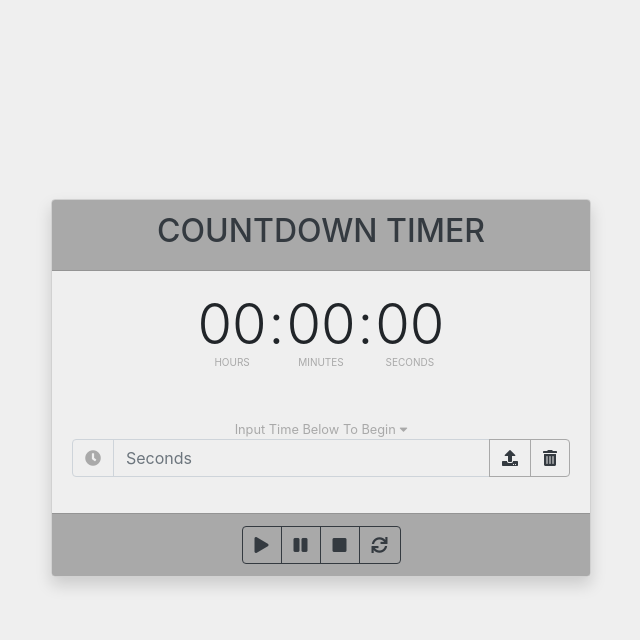
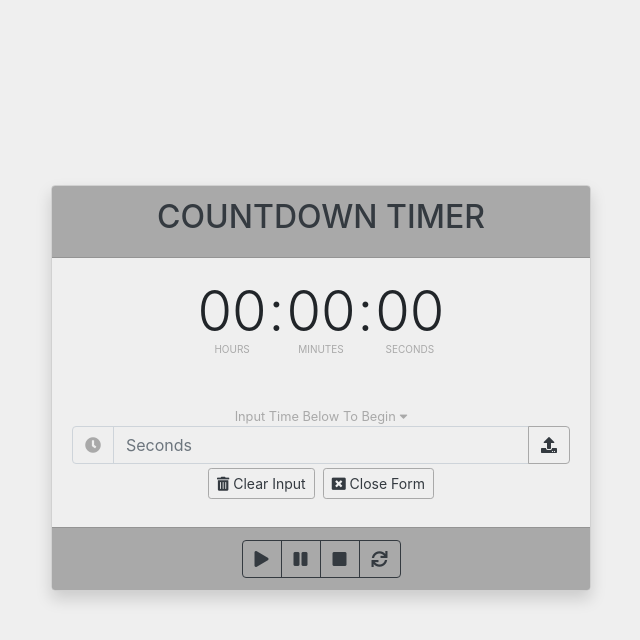
Before and after one commit to WessCoby/countdown-timer, a React (Create React App) app: page / in a window 1280 px wide. Both pictures are taken after a click on the button "Set Timer". Shown: the top 640 px of the page, without its empty margins (319-959 px from the left). Built offline with nearby package versions, Linux system fonts and the light colour scheme.

Commit message:
Added all the required functionalities. App is currently in greeat working condition

```diff
--- a/public/index.html
+++ b/public/index.html
@@ -38,8 +38,5 @@
       To begin the development, run `npm start` or `yarn start`.
       To create a production bundle, use `npm run build` or `yarn build`.
     -->
-    <!--<script src="../node_modules/jquery/dist/jquery.js" ></script>-->
-    <!--<script src="./popper.min.js"></script>-->
-    <!--<script src="../node_modules/bootstrap/dist/js/bootstrap.bundle.js"></script>-->
   </body>
 </html>
--- a/src/App.js
+++ b/src/App.js
@@ -1,7 +1,7 @@
 import React, { Component } from 'react';
 import Timer from './components/Timer';
 import Buttons from './components/Buttons';
-import ToggleableTimerForm from "./components/ToggleableTimerForm";
+import TimerInputToggle from "./components/TimerInputToggle";
 
 class App extends Component {
 
@@ -24,7 +24,7 @@ class App extends Component {
                 sec: this.leadingZero(timeInSeconds),
             } // return 00:00:ss if timeInSeconds is less than 60
         } else if (timeInSeconds >= 60 && timeInSeconds < 3600) {
-            let minutes = parseInt(timeInSeconds / 60);
+            let minutes = parseInt((timeInSeconds / 60), 10);
             let seconds = timeInSeconds % 60;
             return {
                 hr: this.leadingZero(0),
@@ -33,42 +33,130 @@ class App extends Component {
             } // return 00:mm:ss if timeInSeconds ranges from 60 to 3600 (3600 not included)
         }
         else if (timeInSeconds >= 3600 && timeInSeconds <= 359999) {
-            let hours = parseInt(timeInSeconds / 3600);
-            let minutes = parseInt((timeInSeconds % 3600) / 60);
+            let hours = parseInt((timeInSeconds / 3600), 10);
+            let minutes = parseInt(((timeInSeconds % 3600) / 60), 10);
             let seconds = timeInSeconds % 60;
             return {
                 hr: this.leadingZero(hours),
                 min: this.leadingZero(minutes),
                 sec: this.leadingZero(seconds),
-            }
-        }
-        else {
-            return {
-                hr: this.leadingZero(0),
-                min: this.leadingZero(0),
-                sec: this.leadingZero(0),
-            }
+            } // return hh:mm:ss. Max = 99:59:59 equivalent to 359999 seconds
         }
     };
 
-    // Component Initial State 00:00:00
+    // Convert Timer from hh:mm:ss to seconds
+    // Accepts a timer object and returns a single value (seconds) from its hr, min and sec properties
+    convertTimerToSeconds = (timerObject) => {
+        return parseInt((timerObject.hr * 3600), 10) + parseInt((timerObject.min  * 60), 10) + parseInt(timerObject.sec, 10);
+    };
+
+    // App Component Initial State 00:00:00
     state = {
         timer: {
             hr: this.leadingZero(0),
             min: this.leadingZero(0),
             sec: this.leadingZero(0),
+        },
+        status: null,
+        userInput: 0
+    };
+
+    updateInterval; // Variable to hold timer update interval function
+
+    // setState function used to change state, timer
+    timerStateMod = (newTimeInSeconds) => {
+        let newTimer = Object.assign({}, this.state.timer);
+        newTimer = this.convertSecondsToTimer(newTimeInSeconds);
+        this.setState(
+            () => ({timer: newTimer})
+        );
+    };
+
+    // setState function used to change state, status
+    setStatus = (action) => {
+        this.setState(
+            () => ({ status: action })
+        );
+    };
+
+
+    // Interactive state change. Assigning User input values to state
+    // Passed to TimerInputToggle Component as Prop
+    handleTimerInput = (seconds) => {
+        clearInterval(this.updateInterval);
+        this.setState((prevState) => {
+            return ({
+                userInput: seconds,
+                timer: this.convertSecondsToTimer(seconds),
+                status: 'ready'
+            });
+        });
+    };
+
+    // Initiates the countdown timer. Used in setInterval()
+    countdown = () => {
+        if (this.convertTimerToSeconds(this.state.timer) > 0) {
+            let secs = this.convertTimerToSeconds(this.state.timer);
+            secs--;
+            this.timerStateMod(secs);
+        } else {
+            console.log(this.state.status);
+            clearInterval(this.updateInterval);
         }
     };
 
-    // Change State [ Enforcing State Immutability with the Use of Object.assign() ]
-    stateMod = (newTimeInSeconds) => {
-        let newTimer = Object.assign({}, this.state.timer);
-        newTimer = this.convertSecondsToTimer(newTimeInSeconds);
-        this.setState({timer: newTimer});
+    // Start Countdown Timer
+    startTimer = () => {
+        console.log(this.state.status);
+        if (
+            (this.state.status === "ready" && this.state.status !== null) ||
+            this.state.status === "paused" || this.state.status === "stopped"
+        ) {
+            this.updateInterval = setInterval(
+                () => {this.countdown()},
+                1000
+            );
+            this.setStatus("started");
+        } else if (this.state.status === "started") {
+            alert("Timer already running");
+        } else {
+            alert("Set a timer to start");
+        }
     };
 
-    handleTimerInput = (seconds) => {
-        this.stateMod(seconds);
+    // Pause Countdown Timer
+    pauseTimer = () => {
+        if (this.state.status === "started") {
+            clearInterval(this.updateInterval);
+            this.setStatus("paused");
+        } else if (
+            this.state.status === null ||
+            this.state.status === "ready" ||
+            this.state.status === "paused" ||
+            this.state.status === "stopped"
+        ) {
+            alert("Timer not started");
+        }
+    };
+
+    // Stops timer, returns state to the timer value provided by user
+    stopTimer = () => {
+        if (this.state.status === "started" || this.state.status === "paused") {
+            clearInterval(this.updateInterval);
+            this.timerStateMod(this.state.userInput);
+            this.setStatus("stopped");
+        } else if (this.state.status === null || this.state.status === "ready" || this.state.status === "stopped") {
+            alert("Timer not running");
+        }
+    };
+
+    // Reset Timer. Set state to 00:00:00 and status back to null
+    resetTimer = () => {
+        if (this.state.status !== null) {
+            clearInterval(this.updateInterval);
+            this.timerStateMod(0);
+            this.setStatus(null);
+        }
     };
 
   render() {
@@ -86,10 +174,15 @@ class App extends Component {
                             min={this.state.timer.min}
                             sec={this.state.timer.sec}
                         />
-                        <ToggleableTimerForm inputHandler={this.handleTimerInput} />
+                        <TimerInputToggle inputHandler={this.handleTimerInput} />
                     </div>
                     <div className="card-footer bg-primary">
-                        <Buttons />
+                        <Buttons
+                            onTimerStart={this.startTimer}
+                            onTimerPause={this.pauseTimer}
+                            onTimerStop={this.stopTimer}
+                            onTimerReset={this.resetTimer}
+                        />
                     </div>
                 </div>
             </div>
--- a/src/components/Buttons.js
+++ b/src/components/Buttons.js
@@ -1,19 +1,52 @@
 import React, { Component } from 'react';
 
 class Buttons extends Component {
+
+    // call startTimer() in App component
+    start = () => {
+        this.props.onTimerStart();
+    };
+
+    // // call pauseTimer() in App component
+    pause = () => {
+        this.props.onTimerPause()
+    };
+
+    // call stopTimer in App component
+    stop = () => {
+        this.props.onTimerStop()
+    };
+
+    // call resetTimer in App component
+    reset = () => {
+        this.props.onTimerReset();
+    };
+
     render() {
         return (
                 <div className="btn-group" role="group" aria-label="Control Buttons">
-                    <button type="button" title='Start Timer' className="btn btn-outline-dark">
+                    <button
+                        type="button" title='Start Timer'
+                        className="btn btn-outline-dark"
+                        onClick={this.start}>
                             <i className="fas fa-play "></i>
                     </button>
-                    <button type="button" title='Pause Timer' className="btn btn-outline-dark">
-                        <i className="fas fa-pause "></i>
+                    <button
+                        type="button" title='Pause Timer'
+                        className="btn btn-outline-dark"
+                        onClick={this.pause}>
+                            <i className="fas fa-pause "></i>
                     </button>
-                    <button type="button" title='Stop Timer' className="btn btn-outline-dark">
-                        <i className="fas fa-stop "></i>
+                    <button
+                        type="button" title='Stop Timer'
+                        className="btn btn-outline-dark"
+                        onClick={this.stop}>
+                            <i className="fas fa-stop "></i>
                     </button>
-                    <button type="button" title='Reset Timer' className="btn btn-outline-dark">
+                    <button
+                        type="button" title='Reset Timer'
+                        className="btn btn-outline-dark"
+                        onClick={this.reset}>
                         <i className="fas fa-sync"></i>
                     </button>
                 </div>
--- a/src/components/Timer.js
+++ b/src/components/Timer.js
@@ -1,7 +1,6 @@
 import React, { Component } from 'react';
 
 class Timer extends Component {
-
 
     render() {
         return (
--- a/src/components/ToggleableTimerForm.js
+++ b/src/components/TimerInputToggle.js
@@ -1,15 +1,26 @@
 import React, { Component } from 'react';
 
-class ToggleableTimerForm extends Component {
+class TimerInputToggle extends Component {
 
     state = {
         isOpen: false,
     };
 
-    handleTimerInputFormClick = () => {
-            this.setState({isOpen: true});
+    // Change state to open timer input form
+    openInputForm = () => {
+            this.setState({
+                isOpen: true
+            });
     };
 
+    // Change state to close timer input form
+    closeInputForm = () => {
+        this.setState({
+            isOpen: false
+        });
+    };
+
+    // Sends User input via prop function, handleTimerInput in App component
     setTimer = (e) => {
         e.preventDefault();
             this.setState({isOpen: false});
@@ -18,17 +29,18 @@ class ToggleableTimerForm extends Component {
 
     render() {
         if(this.state.isOpen) {
+            // Render timer input form
             return (
                 <div className='time-input'>
                     <p className="card-text small text-primary">
                         Input Time Below To Begin <i className="fas fa-caret-down"></i>
                     </p>
                     <form onSubmit={this.setTimer}>
-                        <div className='input-group mb-3'>
+                        <div className='input-group mb-1'>
                             <div className="input-group-prepend">
-                        <span className="input-group-text bg-transparent" id="basic-addon1">
-                            <i className="fas fa-clock text-primary"></i>
-                        </span>
+                                <span className="input-group-text bg-transparent" id="basic-addon1">
+                                    <i className="fas fa-clock text-primary"></i>
+                                </span>
                             </div>
                             <input type="number" className="form-control bg-transparent text-input-field" placeholder="Seconds"
                                   required min={30} max={359999} aria-describedby="basic-addon1" ref={input => this._newText = input}
@@ -38,21 +50,25 @@ class ToggleableTimerForm extends Component {
                                     <i className="fas fa-upload text-dark"></i>
                                 </button>
                             </div>
-                            <div className="input-group-append">
-                                <button title='Clear Input Field' className="btn btn-outline-primary" type="reset">
-                                    <i className="fas fa-trash-alt text-dark"></i>
-                                </button>
-                            </div>
+                        </div>
+                        <div className="input-group mb-2 d-flex justify-content-center">
+                            <button title='Clear Input Field' className="btn btn-sm btn-outline-primary text-dark mr-2" type="reset">
+                                <i className="fas fa-trash-alt text-dark"></i> Clear Input
+                            </button>
+                            <button title='Close Input Form' className="btn btn-sm btn-outline-primary text-dark" onClick={this.closeInputForm}>
+                                <i className="fas fa-window-close text-dark"></i> Close Form
+                            </button>
                         </div>
                     </form>
                 </div>
             );
         } else {
+            // Render set timer button
             return (
                 <div>
                     <button
                         className="btn btn-dark"
-                        onClick={this.handleTimerInputFormClick}>
+                        onClick={this.openInputForm}>
                         <i className="fas fa-clock"></i> Set Timer
                     </button>
                 </div>
@@ -60,4 +76,4 @@ class ToggleableTimerForm extends Component {
         }
     }
 }
-export default ToggleableTimerForm;
+export default TimerInputToggle;
```
Also changed, not shown: 7 other files (tests, documents, lock files or other folders).
